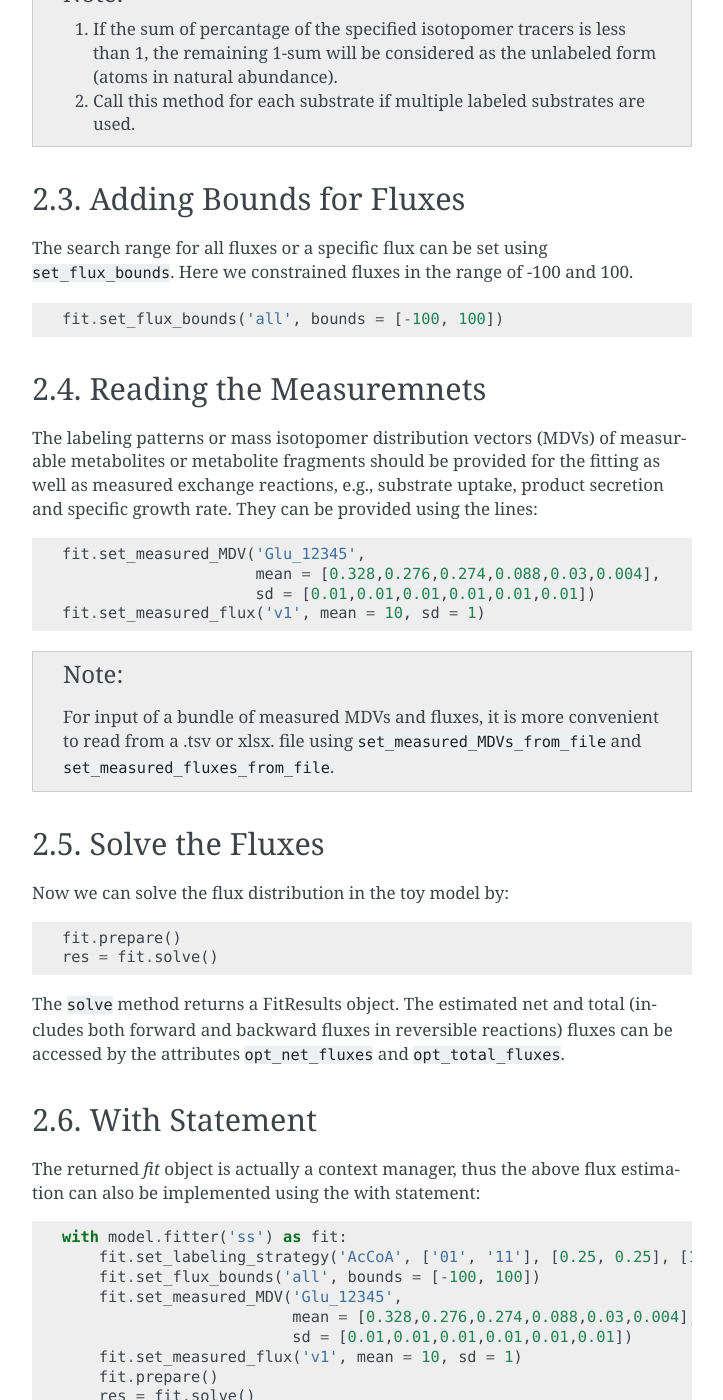
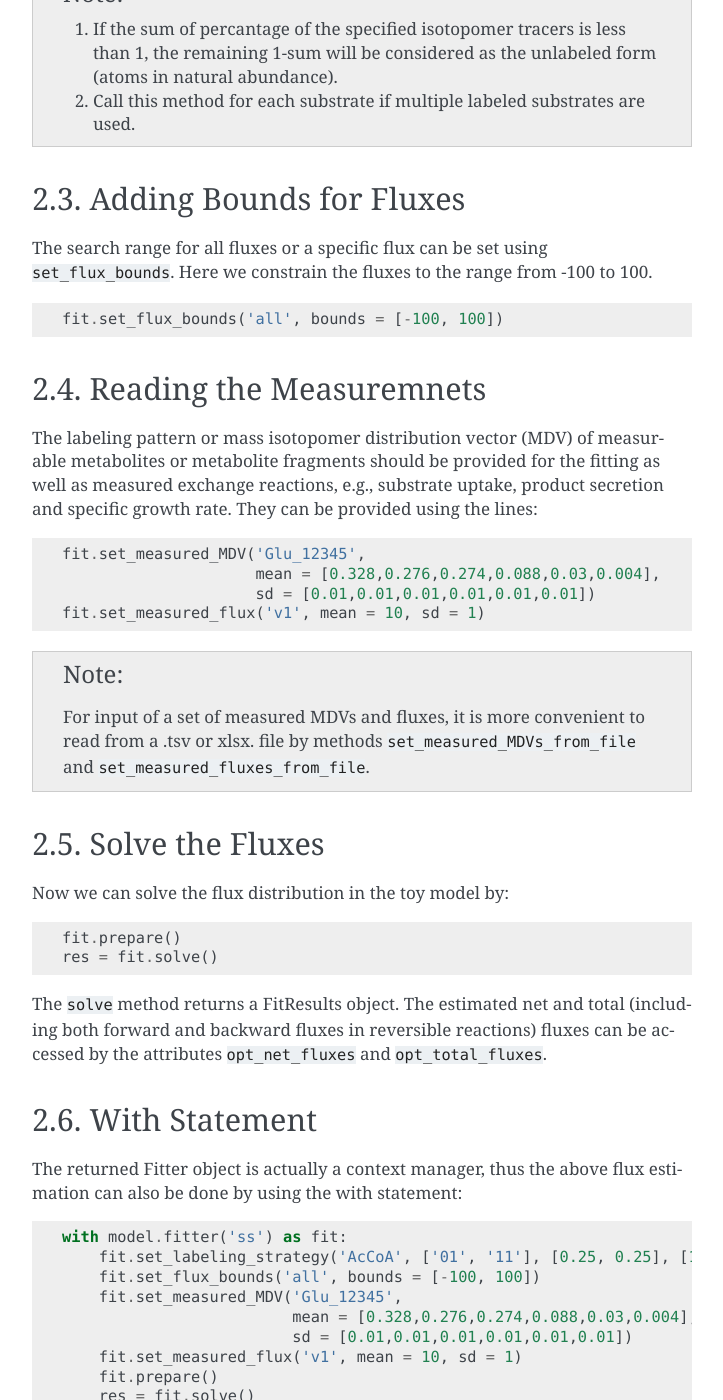
Before and after one commit to Chaowu88/freeflux, a Sphinx documentation site: the page built from docs/source/quickstart.rst, in a window 1280 px wide and 1400 px high, scrolled down 1349 px. Shown: the whole window, without its empty margins (388-1111 px from the left). Built offline with Sphinx 7.4.7, drawn with Linux system fonts in a browser that asks for light colours; pages that are not in the unit, such as notebooks, are missing from menus.

Commit message:
Update quickstart.rst

```diff
--- a/docs/source/quickstart.rst
+++ b/docs/source/quickstart.rst
@@ -79,7 +79,7 @@ The small metabolic network uptakes 25% (mol%) C2 labeled acetyl-CoA, [2-\ :sup:
 Adding Bounds for Fluxes
 ------------------------
 
-The search range for all fluxes or a specific flux can be set using ``set_flux_bounds``. Here we constrained fluxes in the range of -100 and 100.
+The search range for all fluxes or a specific flux can be set using ``set_flux_bounds``. Here we constrain the fluxes to the range from -100 to 100.
 
 .. code-block:: python
 
@@ -88,7 +88,7 @@ The search range for all fluxes or a specific flux can be set using ``set_flux_b
 Reading the Measuremnets
 ------------------------
 
-The labeling patterns or mass isotopomer distribution vectors (MDVs) of measurable metabolites or metabolite fragments should be provided for the fitting as well as measured exchange reactions, e.g., substrate uptake, product secretion and specific growth rate. They can be provided using the lines:
+The labeling pattern or mass isotopomer distribution vector (MDV) of measurable metabolites or metabolite fragments should be provided for the fitting as well as measured exchange reactions, e.g., substrate uptake, product secretion and specific growth rate. They can be provided using the lines:
 
 .. code-block:: python
 
@@ -98,7 +98,7 @@ The labeling patterns or mass isotopomer distribution vectors (MDVs) of measurab
    fit.set_measured_flux('v1', mean = 10, sd = 1)
 
 .. Note::
-   For input of a bundle of measured MDVs and fluxes, it is more convenient to read from a .tsv or xlsx. file using ``set_measured_MDVs_from_file`` and ``set_measured_fluxes_from_file``.
+   For input of a set of measured MDVs and fluxes, it is more convenient to read from a .tsv or xlsx. file by methods ``set_measured_MDVs_from_file`` and ``set_measured_fluxes_from_file``.
 
 Solve the Fluxes
 ----------------
@@ -110,12 +110,12 @@ Now we can solve the flux distribution in the toy model by:
    fit.prepare()
    res = fit.solve()
 
-The ``solve`` method returns a FitResults object. The estimated net and total (includes both forward and backward fluxes in reversible reactions) fluxes can be accessed by the attributes ``opt_net_fluxes`` and ``opt_total_fluxes``.
+The ``solve`` method returns a FitResults object. The estimated net and total (including both forward and backward fluxes in reversible reactions) fluxes can be accessed by the attributes ``opt_net_fluxes`` and ``opt_total_fluxes``.
 
 With Statement
 --------------
 
-The returned *fit* object is actually a context manager, thus the above flux estimation can also be implemented using the with statement:
+The returned Fitter object is actually a context manager, thus the above flux estimation can also be done by using the with statement:
 
 .. code-block:: python
 
```
